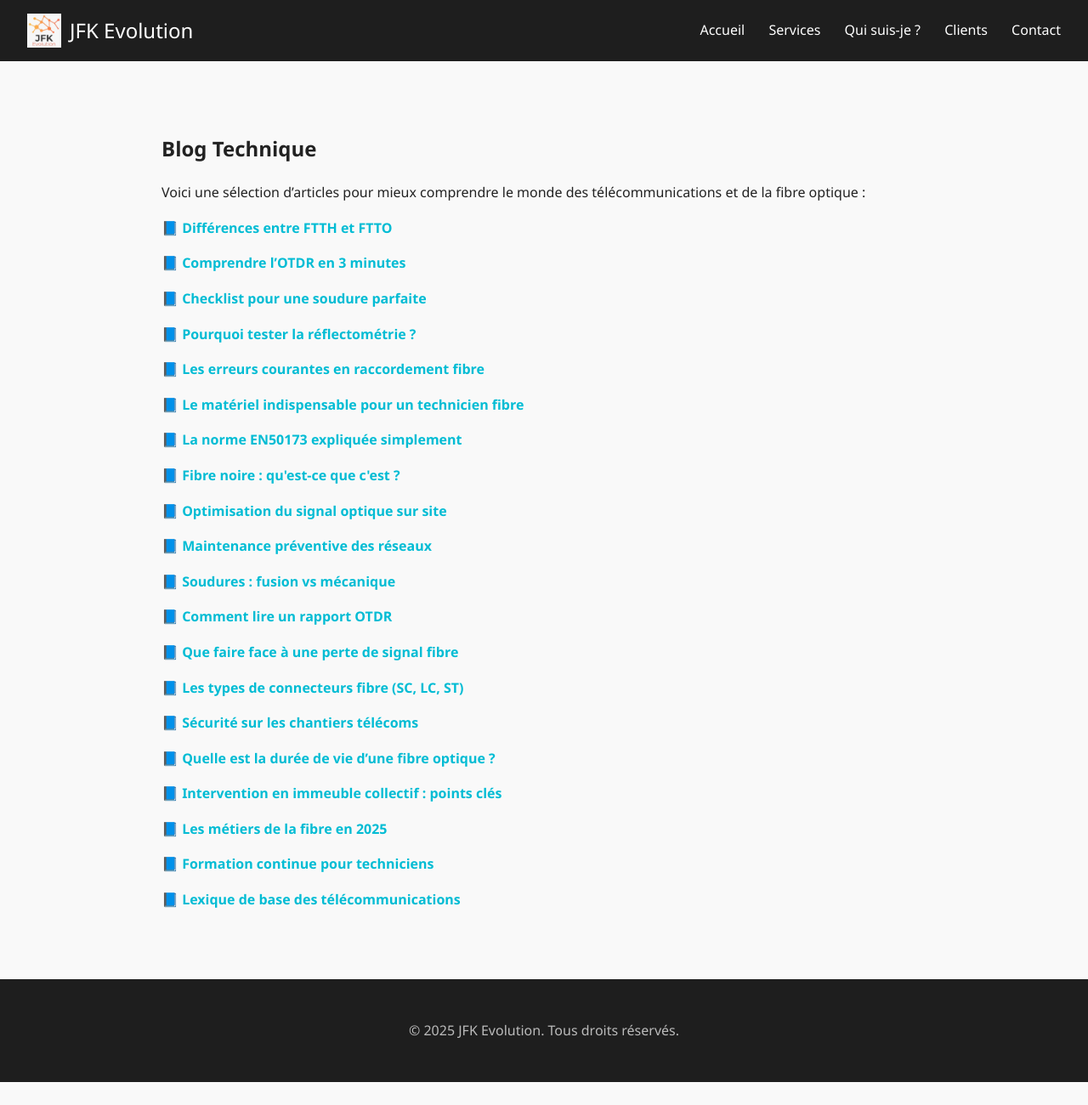
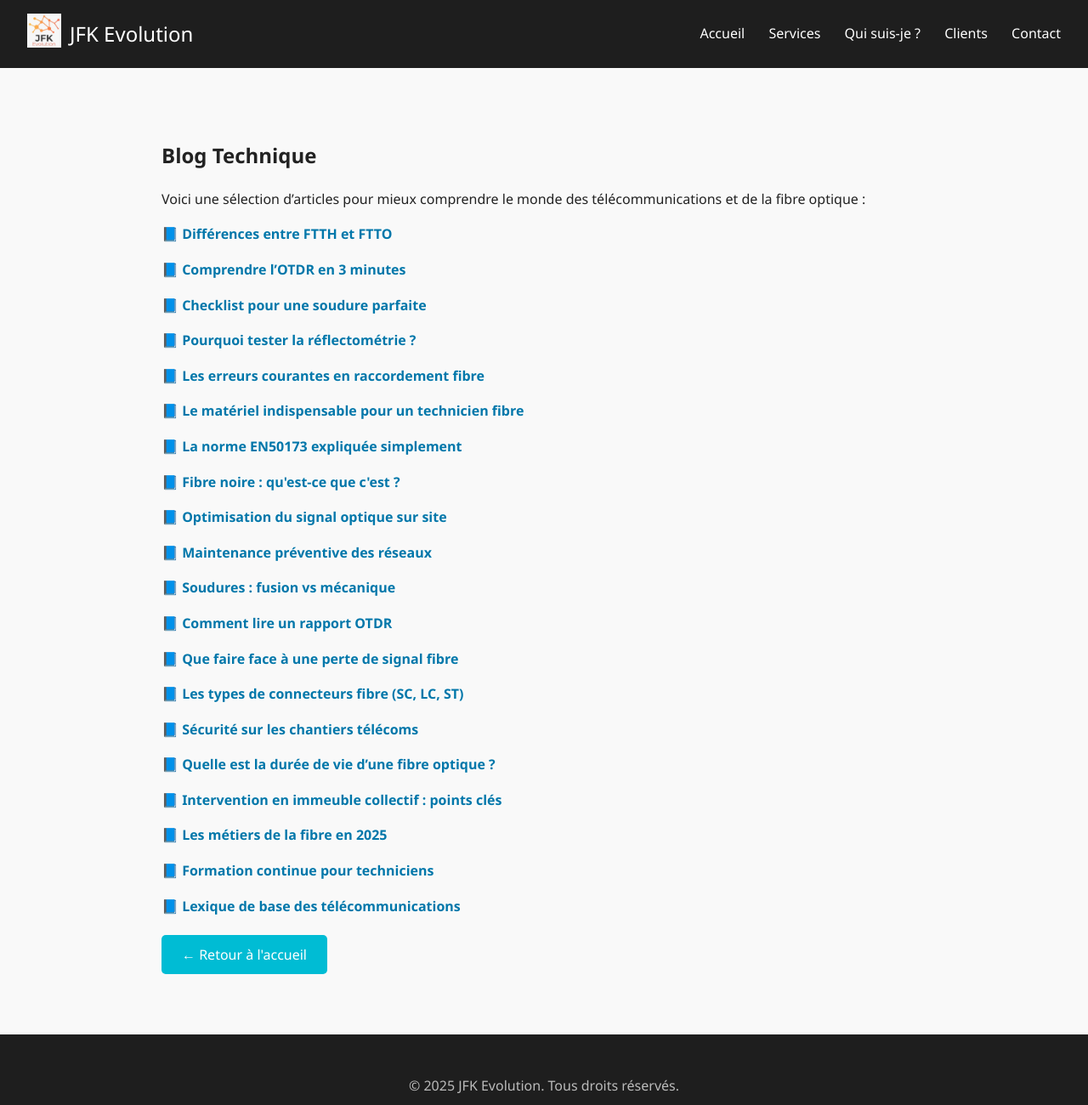
Before and after one commit to davsonlc/jfkevolution, a plain HTML site: page blog.html in a window 1280 px wide. Shown: the whole page at 85% size. Before the commit the page ends 1273 px from the top, so only its background shows below. Drawn offline with Linux system fonts and the light colour scheme.

Commit message:
Add files via upload

```diff
--- a/blog.html
+++ b/blog.html
@@ -30,7 +30,7 @@
       font-weight: 500;
     }
     nav a:hover {
-      color: #00bcd4;
+      color: #0077aa;
     }
     main {
       padding: 4rem 2rem;
@@ -46,7 +46,7 @@
     }
     a.article-link {
       text-decoration: none;
-      color: #00bcd4;
+      color: #0077aa;
       font-weight: bold;
     }
     a.article-link:hover {
@@ -64,7 +64,7 @@
 
 <header>
   <div style="display: flex; align-items: center;">
-    <img src="assets/logo-orange.png" alt="Logo" style="height: 40px; margin-right: 10px;">
+    <a href="index.html"><img src="assets/logo-orange.png" alt="Logo" style="height: 40px; margin-right: 10px;"></a>
     <span style="font-size: 1.5rem;">JFK Evolution</span>
   </div>
   <nav>
@@ -102,6 +102,10 @@
     <li><a href="articles/article-20.html" class="article-link">📘 Lexique de base des télécommunications</a></li>
 
   </ul>
+  <p style="margin-top:2rem;">
+    <a href="index.html" style="background:#00bcd4; color:#fff; padding:0.75rem 1.5rem; border-radius:5px; text-decoration:none;">← Retour à l'accueil</a>
+  </p>
+
 </main>
 
 <footer>
```
